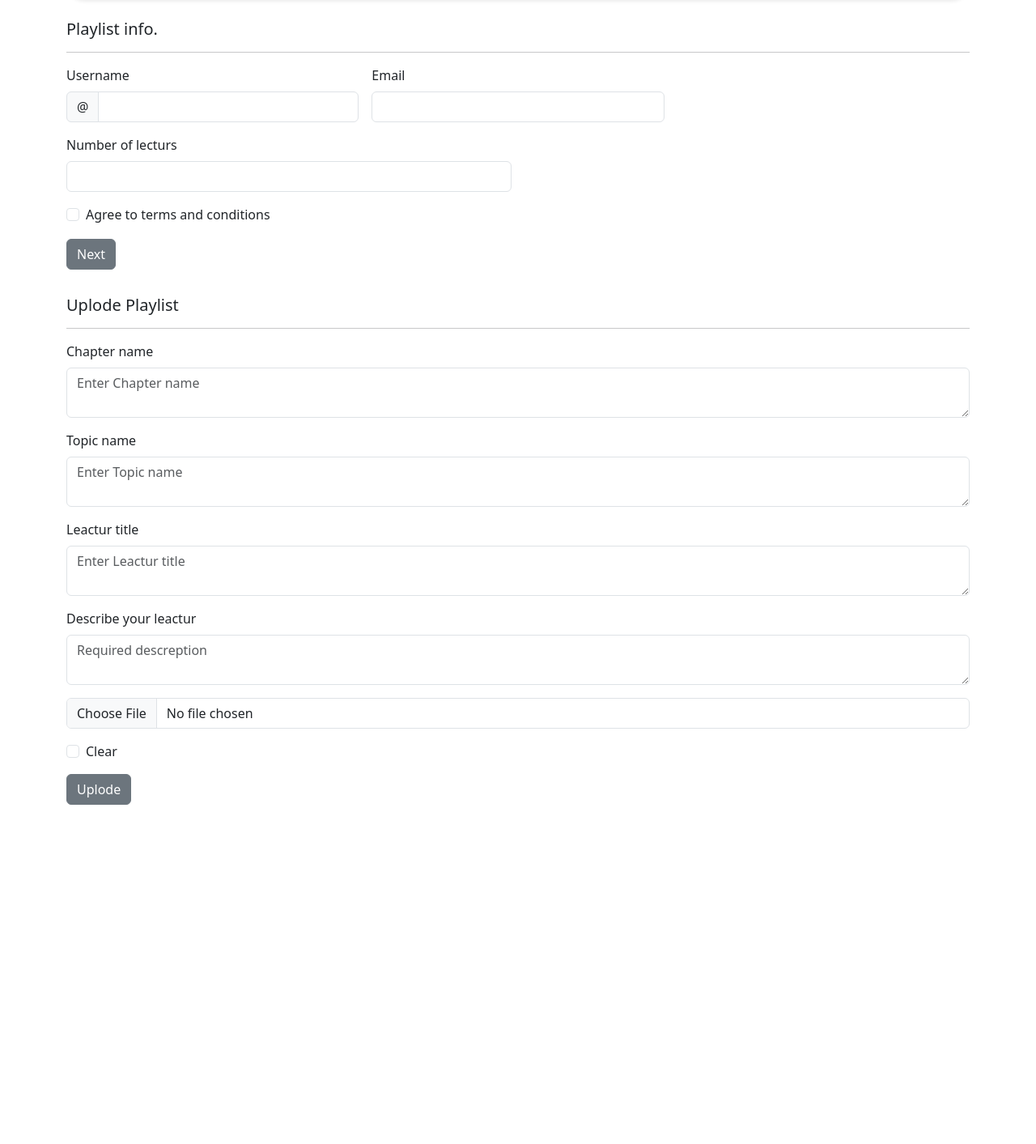
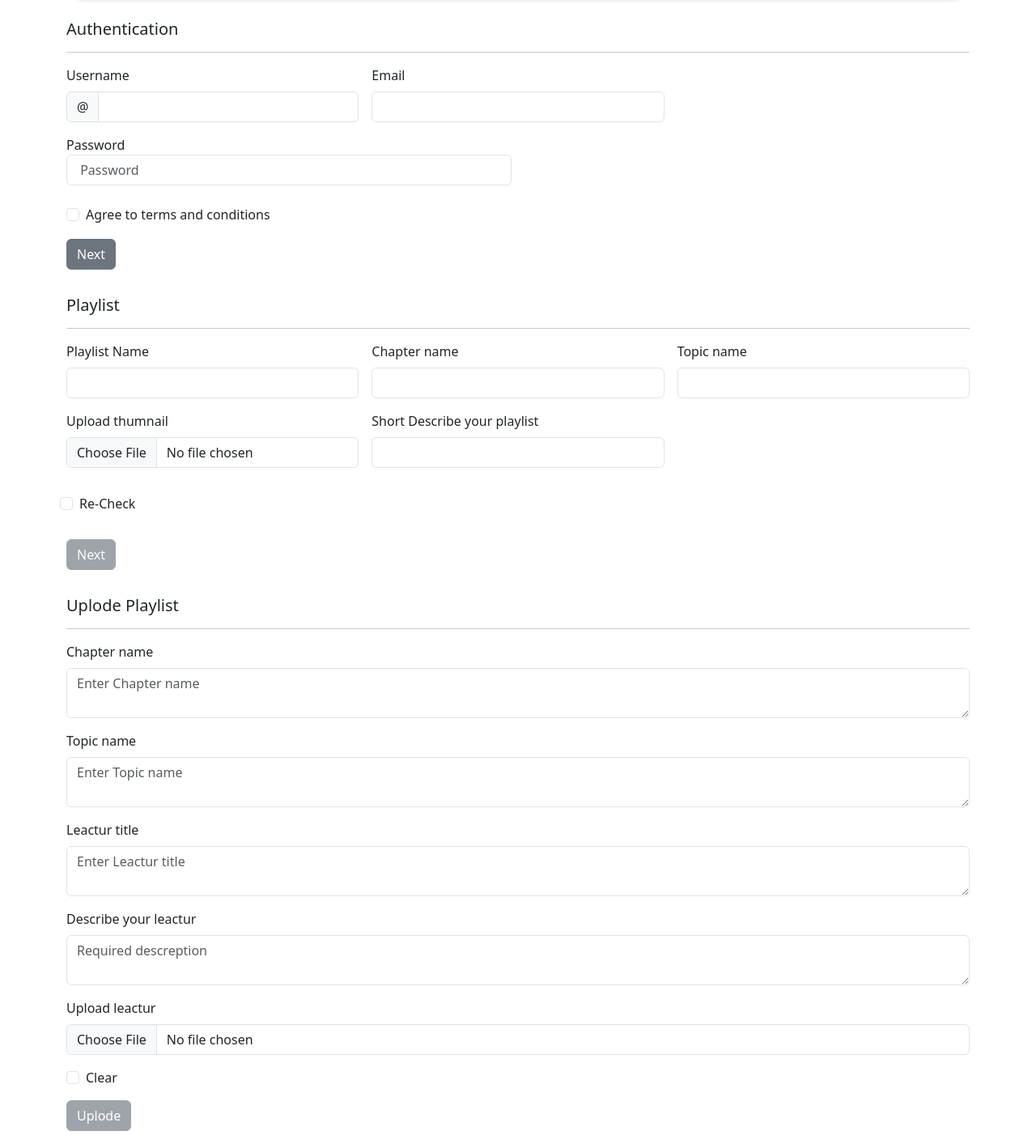
Before and after one commit to yashkarambe/Web-Platform-for-Teaching, a Django app: page /Registration/teacher in a window 1280 px wide. Shown: the part 69-1482 px from the top of the page at 81% size. Before the commit the page ends 1063 px from the top, so only its background shows below. Run offline with Django 4.2, Linux system fonts and the light colour scheme.

Commit message:
lecture upload system

```diff
--- a/Educative/settings.py
+++ b/Educative/settings.py
@@ -52,7 +52,6 @@ MIDDLEWARE = [
     'django.contrib.auth.middleware.AuthenticationMiddleware',
     'django.contrib.messages.middleware.MessageMiddleware',
     'django.middleware.clickjacking.XFrameOptionsMiddleware',
-    'django.middleware.csrf.CsrfViewMiddleware',
 
 ]
 
@@ -134,3 +133,7 @@ DEFAULT_AUTO_FIELD = 'django.db.models.BigAutoField'
 MESSAGE_TAGS = {
     messages.ERROR :"danger"
 }
+
+# manage media
+MEDIA_ROOT = BASE_DIR/ 'media'
+MEDIA_URL = '/media/'
--- a/Registration/admin.py
+++ b/Registration/admin.py
@@ -1,9 +1,12 @@
 from django.contrib import admin
 from .models import log_in_registtration_student
 from .models import log_in_registtration_teacher
-
+from .models import thumnail
+from .models import Playlist
 
 
 # Register your models here.
 admin.site.register(log_in_registtration_student)
 admin.site.register(log_in_registtration_teacher)
+admin.site.register(thumnail)
+admin.site.register(Playlist)
--- a/Registration/templates/Registration/teacher/teacher.html
+++ b/Registration/templates/Registration/teacher/teacher.html
@@ -27,7 +27,7 @@
     <div class="container">
         {%for message in messages %}
         <div class="alert alert-{{ message.tags }} alert-dismissible fade show" role="alert">
-            <strong>{{ message.tags }}fuly login!</strong> {{ message }}
+            <strong>login {{ message.tags }}!</strong> {{ message }}
             <button type="button" class="btn-close" data-bs-dismiss="alert" aria-label="Close"></button>
         </div>
         {% endfor %}
@@ -35,14 +35,14 @@
     {% endblock %}
     {% block body %}
     <div class="container my-2">
-        <h5>Playlist info.</h5>
+        <h5>Authentication</h5>
         <hr>
-        <form class="row g-3 needs-validation" novalidate>
+        <form class="row g-3 needs-validation" novalidate action="/Registration/lecture_authentication" method="post">{% csrf_token %}
             <div class="col-md-4">
-                <label for="validationCustomUsername" class="form-label">Username</label>
+                <label for="user_aut" class="form-label">Username</label>
                 <div class="input-group has-validation">
                     <span class="input-group-text" id="inputGroupPrepend">@</span>
-                    <input type="text" class="form-control" id="validationCustomUsername"
+                    <input type="text" class="form-control" id="user_aut" name="user_aut"
                         aria-describedby="inputGroupPrepend" required>
                     <div class="invalid-feedback">
                         Please provide a username.
@@ -51,19 +51,22 @@
             </div>
 
             <div class="col-md-4">
-                <label for="validationCustom02" class="form-label">Email</label>
-                <input type="text" class="form-control" id="validationCustom02" required>
+                <label for="Email_aut" class="form-label">Email</label>
+                <input type="text" class="form-control" id="Email_aut" name="Email_aut" required>
                 <div class="valid-feedback">
                     Email required.
                 </div>
             </div>
 
-            <div class="col-md-6">
-                <label for="validationCustom03" class="form-label">Number of lecturs</label>
-                <input type="text" class="form-control" id="validationCustom03" required>
+
+            <div class="form-label col-md-6">
+                <label for="aut_pass">Password</label>
+                <input type="password" class="form-control" id="aut_pass" placeholder=" Password"
+                    fdprocessedid="ey9l7q" name="aut_pass" required>
                 <div class="invalid-feedback">
-                    Please provide no. of lectures.
+                    Please provide a valid password.
                 </div>
+
             </div>
 
             <div class="col-12">
@@ -78,19 +81,81 @@
                 </div>
             </div>
             <div class="col-12">
-                <a href="#Uplode Playlist"><button class="btn btn-secondary" type="submit">Next</button></a>
+                <a href="#Playlist"><button class="btn btn-secondary{{button}} " type="submit" onclick="scllor()">Next</button></a>
             </div>
         </form><br>
     </div>
 
+    <!-- playlist descreption -->
+
+    <div class="container my-2">
+        <h5 id="Playlist">Playlist</h5>
+        <hr>
+        <form class="row g-3 needs-validation" novalidate action="/Registration/thumnail_" method="get">
+            {% csrf_token %}
+            <div class="col-md-4 col-sm-6">
+                <label for="Playlist_Name" class="form-label">Playlist Name</label>
+                <input type="text" class="form-control" id="Topic_name" name="Playlist_Name" required>
+                <div class="valid-feedback">
+                    Playlist name required.
+                </div>
+            </div>
+
+            <div class="col-md-4 col-sm-6">
+                <label for="Chapter_name" class="form-label">Chapter name</label>
+                <div class="input-group has-validation">
+                    <input type="text" class="form-control" id="Chapter_name" name="Chapter_name"
+                        aria-describedby="inputGroupPrepend" required>
+                    <div class="invalid-feedback">
+                        Please provide a Chapter name.
+                    </div>
+                </div>
+            </div>
+
+            <div class="col-md-4 col-sm-6">
+                <label for="Topic_name" class="form-label">Topic name</label>
+                <input type="text" class="form-control" id="Topic_name" required name="Topic_name">
+                <div class="valid-feedback">
+                    Topic name required.
+                </div>
+            </div>
+
+            <div class="mb-3 col-md-4 col-sm-6">
+                <label for="thumnail" class="form-label">Upload thumnail</label>
+                <input type="file" class="form-control" aria-label="file example" id="thumnail" name="thumnail" required>
+                <div class="invalid-feedback">Please Uplode thumnail.</div>
+            </div>
+
+            <div class="col-md-4 col-sm-6">
+                <label for="Shor_Desc" class="form-label">Short Describe your playlist</label>
+                <input type="text" class="form-control" id="Shor_Desc" required name="Shor_Desc">
+                <div class="valid-feedback">
+                    Describe your playlist with 500 words.
+                </div>
+            </div>
+
+            <div class="form-check mb-3 ">
+                <input type="checkbox" class="form-check-input" id="validationFormCheck1" required>
+                <label class="form-check-label" for="validationFormCheck1">Re-Check</label>
+                <div class="invalid-feedback">Check all option are correct.</div>
+            </div>
+
+            <div class="col-12 ">
+                <a href="#Uplode_Playlist"><button class="btn btn-secondary {{button1}} " type="submit" onclick="scllor_to_playlist()" >Next</button></a>
+            </div>
+        </form><br>
+    </div>
+
+    <!-- playlist Upload  -->
+
     <div class="container ">
-        <h5 id="Uplode Playlist">Uplode Playlist</h5>
+        <h5 id="Uplode_Playlist">Uplode Playlist</h5>
         <hr>
-        <form class="needs-validation" novalidate>
-
+        <form class="needs-validation" novalidate action="/Registration/lectur_Upload" method="get" >
+            {% csrf_token %}
             <div class="mb-3">
-                <label for="validationTextarea" class="form-label">Chapter name</label>
-                <textarea class="form-control" id="validationTextarea" placeholder="Enter Chapter name"
+                <label for="Chapter_name" class="form-label">Chapter name</label>
+                <textarea class="form-control" id="Chapter_name" valaue="Chapter_name" placeholder="Enter Chapter name"
                     required></textarea>
                 <div class="invalid-feedback">
                     Please enter a Chapter name.
@@ -98,8 +163,8 @@
             </div>
 
             <div class="mb-3">
-                <label for="validationTextarea" class="form-label">Topic name</label>
-                <textarea class="form-control" id="validationTextarea" placeholder="Enter Topic name"
+                <label for="Topic_name" class="form-label">Topic name</label>
+                <textarea class="form-control" id="Topic_name" value="Topic_name" placeholder="Enter Topic name"
                     required></textarea>
                 <div class="invalid-feedback">
                     Please enter a topic name.
@@ -107,8 +172,8 @@
             </div>
 
             <div class="mb-3">
-                <label for="validationTextarea" class="form-label">Leactur title</label>
-                <textarea class="form-control" id="validationTextarea" placeholder="Enter Leactur title"
+                <label for="Leactur_title" class="form-label">Leactur title</label>
+                <textarea class="form-control" id="Leactur_title" placeholder="Enter Leactur title"  value="Leactur_title"
                     required></textarea>
                 <div class="invalid-feedback">
                     Please enter a lecture Title.
@@ -116,8 +181,8 @@
             </div>
 
             <div class="mb-3">
-                <label for="validationTextarea" class="form-label">Describe your leactur</label>
-                <textarea class="form-control" id="validationTextarea" placeholder="Required descreption"
+                <label for="Desc_leactur" class="form-label">Describe your leactur</label>
+                <textarea class="form-control" id="Desc_leactur" value="Desc_leactur" placeholder="Required descreption"
                     required></textarea>
                 <div class="invalid-feedback">
                     Please enter a description.
@@ -125,7 +190,8 @@
             </div>
 
             <div class="mb-3">
-                <input type="file" class="form-control" aria-label="file example" required>
+                <label for="Upload_leactur" class="form-label">Upload leactur</label>
+                <input type="file" class="form-control" aria-label="file example" id="Upload_leactur" value="Upload_leactur" required>
                 <div class="invalid-feedback">Please Uplode lecture.</div>
             </div>
 
@@ -136,7 +202,7 @@
             </div>
 
             <div class="mb-3">
-                <button class="btn btn-secondary" type="submit"> Uplode </button>
+                <button id="upload" class="btn btn-secondary {{button2}}" type="submit"> Uplode </button>
             </div>
         </form>
     </div>
@@ -171,5 +237,16 @@
     document.getElementById('Dashboard').onclick = function () {
         location.href = '/Registration/dashboard'
     };
+
+    function scllor(){
+        document.getElementById('Playlist').scrollIntoView();
+
+    };
+    function scllor_to_playlist(){
+        document.getElementById('Uplode_Playlist').scrollIntoView();
+
+
+
+    };
 </script>
     {% endblock %}
--- a/Registration/urls.py
+++ b/Registration/urls.py
@@ -28,4 +28,8 @@ urlpatterns = [
     path('teacher',views.teacher,name='teacher'),
     path('quizes',views.quizes,name='quizes'),
     path('dashboard',views.dashboard,name='dashboard'),
+    path('lecture_authentication',views.lecture_authentication,name='lecture_authentication'),
+    path('thumnail_',views.thumnail_,name='thumnail_'),
+    path('lectur_Upload',views.lectur_Upload,name='lectur_Upload'),
+
 ]
--- a/Registration/views.py
+++ b/Registration/views.py
@@ -4,10 +4,10 @@ from .models import log_in_registtration_student
 from .models import log_in_registtration_teacher
 from django.views.decorators.csrf import requires_csrf_token
 from django.contrib import messages   # for Django masseage show
-import numpy as np
 from django.contrib.auth  import authenticate,  login, logout
-
-
+from .models import thumnail
+from datetime import date
+from .models import Playlist
 
 def index(request):
     # print('app running')
@@ -60,7 +60,7 @@ def login(request):
 
     if account_type == "Teacher" :
         Data.extend(log_in_registtration_teacher.objects.values('User_name','Email' , 'password' ,'account_type'))
-    print(len(Data))
+    # print(len(Data))
     for i in range(len(Data)):
             if Data[i] == login_data :
                 print(Data[i]) #--> for testing
@@ -85,8 +85,63 @@ def logout_handeler(request):
     return render(request , 'Registration/index.html')
 
 def teacher(request):
-    return render(request ,"Registration/teacher/teacher.html")
+    parm = { 'button2' : 'disabled','button1' : 'disabled' }
+    return render(request ,"Registration/teacher/teacher.html" , parm)
 def quizes(request):
     return render(request ,"Registration/teacher/quizes.html")
 def dashboard(request):
     return render(request ,"Registration/teacher/dashboard.html")
+
+@requires_csrf_token
+def lecture_authentication(request):
+        pass_match = False
+
+        user = request.POST.get('user_aut')
+        Email = request.POST.get('Email_aut')
+        Password = request.POST.get('aut_pass')
+
+        authorize = {'User_name': user, 'Email': Email, 'password': Password, 'account_type':'Teacher' }
+        print(authorize)
+        Data = []
+        Data.extend(log_in_registtration_teacher.objects.values('User_name','Email' , 'password' ,'account_type'))
+
+        for i in range(len(Data)):
+            if Data[i] == authorize :
+                print(i)
+                pass_match = True
+                break
+
+        if pass_match:
+            parm ={'button1' : 'active','button' : 'disabled' ,'button2' : 'disabled' }
+            return render(request , 'Registration/teacher/teacher.html' , parm)
+
+        else:
+            parm ={'button2' : 'disabled','button1' : 'disabled'}
+            messages.error(request,"OOP's! Invalid password or User name.")
+            return render(request , 'Registration/teacher/teacher.html', parm)
+
+
+def thumnail_(request):
+    post = thumnail()
+    post.playlist_name = request.GET.get('Playlist_Name')
+    post.Chapter_name = request.GET.get('Chapter_name')
+    post.Topic_name = request.GET.get('Topic_name')
+    post.Thumnail_image = request.GET.get('thumnail')
+    post.Short_Desc = request.GET.get('Shor_Desc')
+    post.pub_date = date.today()
+    post.save()
+    parm ={'button2' : 'active','button1' : 'disabled' ,'button' : 'disabled' }
+    return render(request ,'Registration/teacher/teacher.html', parm)
+
+
+def lectur_Upload(request):
+    post = Playlist()
+    post.Chapter_name = request.GET.get('Chapter_name')
+    post.Topic_name = request.GET.get('Topic_name')
+    post.Leactur_title = request.GET.get('Leactur_title')
+    post.Desc_leactur = request.GET.get('Desc_leactur')
+    post.Upload_leactur = request.GET.get('Upload_leactur')
+    post.save()
+    parm ={'button2' : 'active','button1' : 'disabled' ,'button' : 'disabled' }
+    messages.success(request , "Uplode all remaining lecture with same chapter and topic name.")
+    return render(request , 'Registration/teacher/teacher.html', parm)
```
Also changed, not shown: Registration/models.py (+22 -0 lines), Registration/migrations/0006_thumnail.py (added), db.sqlite3.
